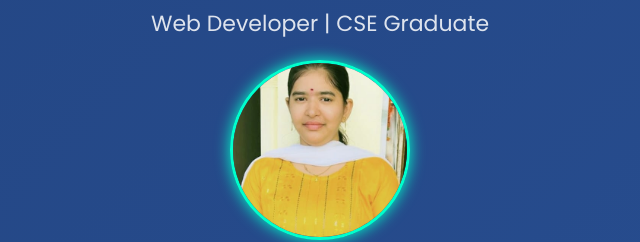
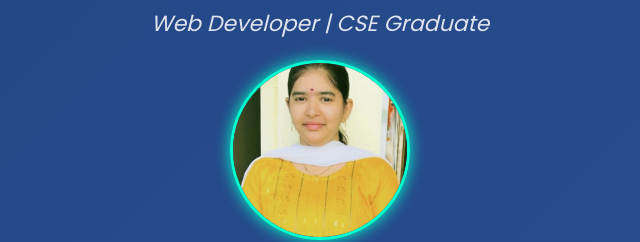
Before and after one commit to Suma-Durga/suma_portfolio, a plain HTML site: page index.html in a window 1280 px wide. Shown: the part 220-462 px from the top of the page, 320-960 px from the left. Drawn offline with Linux system fonts and the light colour scheme.

Commit message:
changed font to italic

```diff
--- a/index.html
+++ b/index.html
@@ -24,7 +24,7 @@
   <section id="home" class="home">
     <div class="home-content">
       <h1>Hi, I'm <span>Suma Durga</span></h1>
-      <h3>Web Developer | CSE Graduate</h3>
+      <h3><i>Web Developer | CSE Graduate</i></h3>
       <img src="suma.jpg" alt="Suma" />
     </div>
   </section>
```
